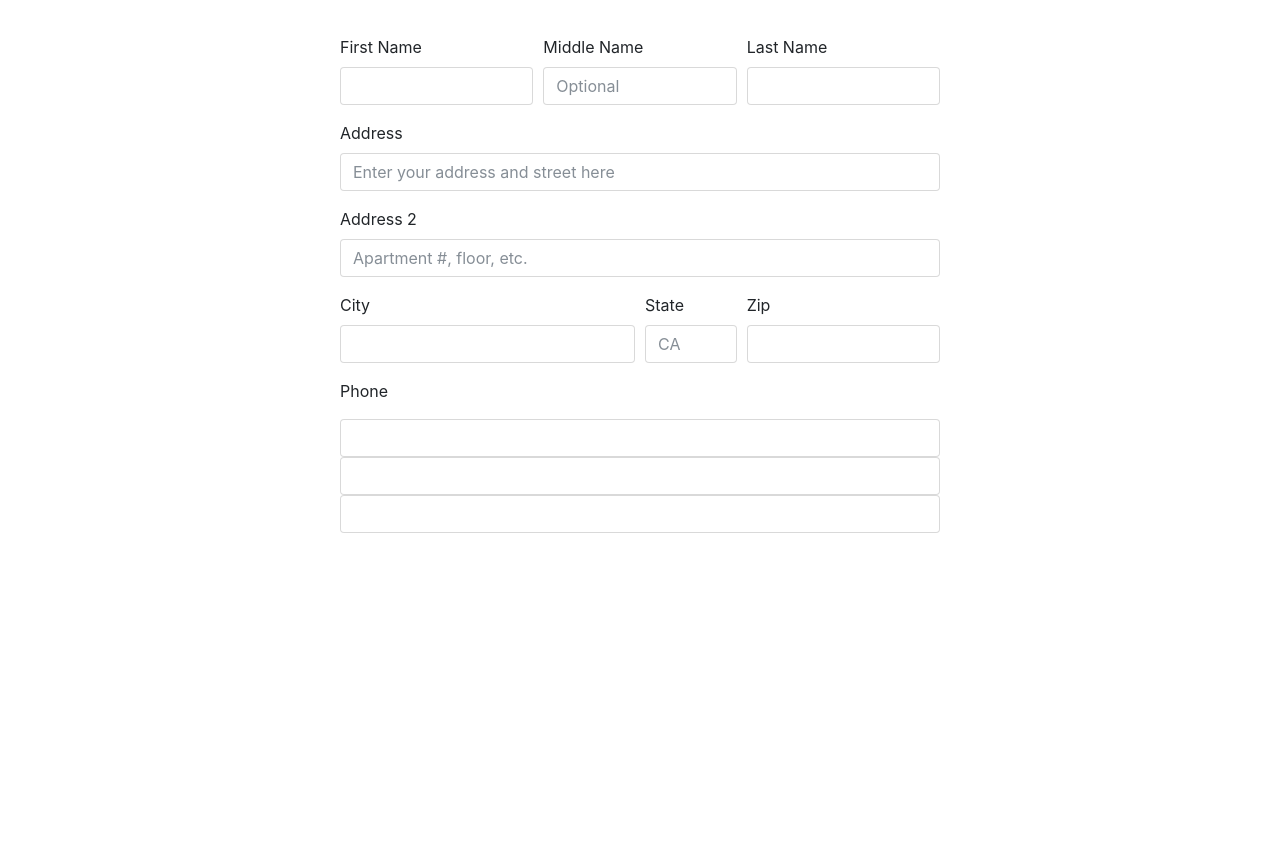
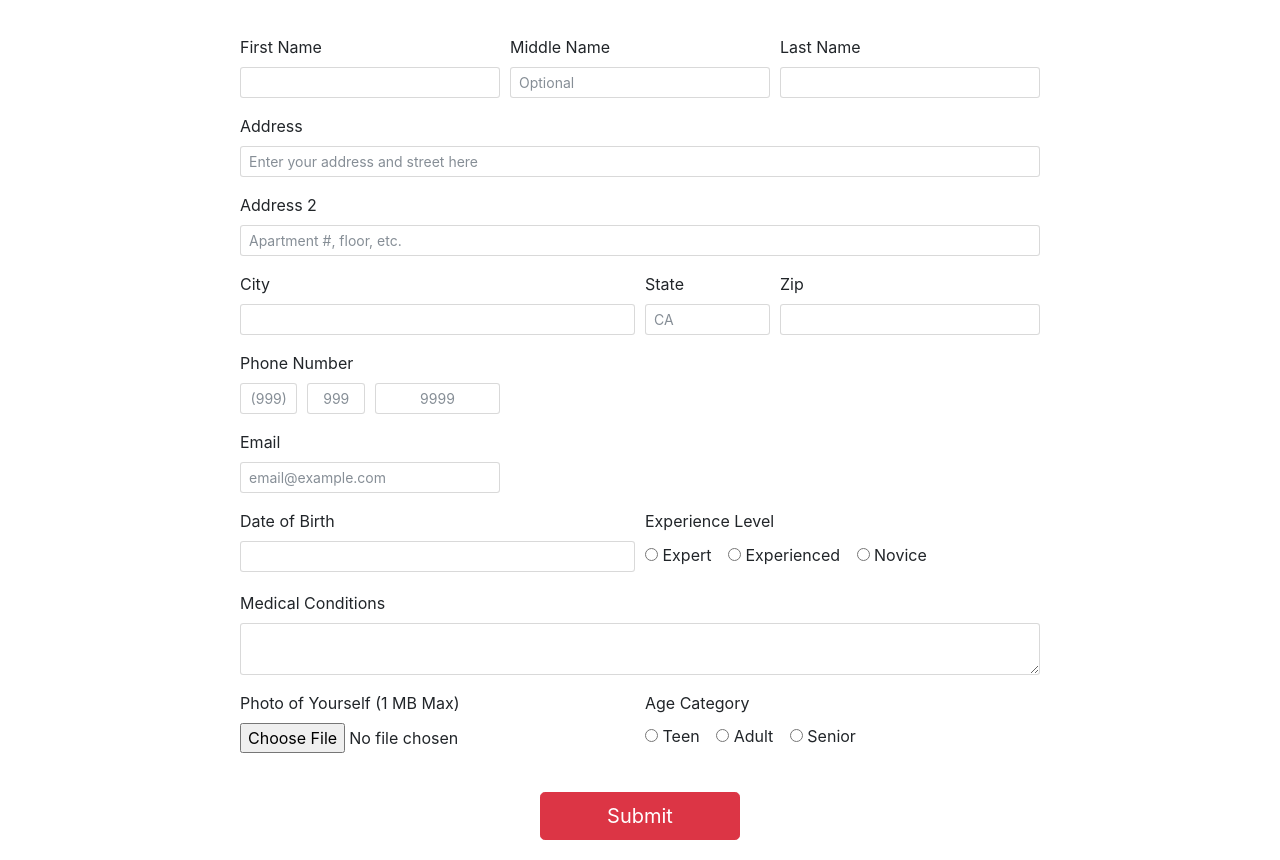
Before and after one commit to jhbed/proj2, a plain HTML site: page signup.html in a window 1280 px wide. Shown: the part 167-1027 px from the top of the page. Before the commit the page ends 800 px from the top, so only its background shows below. Drawn offline with nearby package versions, Linux system fonts and the light colour scheme.

Commit message:
added a ton to my form in html, none of it does any validating

```diff
--- a/signup.html
+++ b/signup.html
@@ -25,59 +25,146 @@
 			<div class="form-row">
 				<div class="form-group col-md-4">
 					<label for="fname">First Name</label>
-					<input type="text" id="fname" class="form-control">
+					<input type="text" id="fname" class="form-control form-control-sm">
 				</div>
 
 				<div class="form-group col-md-4">
 					<label for="mname">Middle Name</label>
-					<input type="text" id="mname" class="form-control" placeholder="Optional">
+					<input type="text" id="mname" class="form-control form-control-sm" placeholder="Optional">
 				</div>
 
 				<div class="form-group col-md-4">
 					<label for="lname">Last Name</label>
-					<input type="text" id="lname" class="form-control">
+					<input type="text" id="lname" class="form-control form-control-sm">
 				</div>
 
 			</div>
 
 			<div class="form-group">
 				<label for="address">Address</label>
-				<input type="text" id="address" class="form-control" placeholder="Enter your address and street here">
+				<input type="text" id="address" class="form-control form-control-sm" placeholder="Enter your address and street here">
 			</div>
 			<div class="form-group">
 				<label for="address2">Address 2</label>
-				<input type="text" id="address2" class="form-control" placeholder="Apartment #, floor, etc.">
+				<input type="text" id="address2" class="form-control form-control-sm" placeholder="Apartment #, floor, etc.">
 			</div>
 
 			<div class="form-row">
 				<div class="form-group col-md-6">
 					<label for="city">City</label>
-					<input type="text" id="city" class="form-control">
+					<input type="text" id="city" class="form-control form-control-sm">
 				</div>
 				<div class="form-group col-md-2">
 					<label for="state">State</label>
-					<input type="text" id="state" class="form-control" placeholder="CA">
+					<input type="text" id="state" class="form-control form-control-sm" placeholder="CA">
 				</div>
 				<div class="form-group col-md-4">
 					<label for="zip">Zip</label>
-					<input type="text" id="zip" class="form-control">
+					<input type="text" id="zip" class="form-control form-control-sm">
 				</div>
 			</div>
 
-			<div class="form-group phone-number">
-				<p>Phone</p>
-				<div class="col-xs-3">
-					<input type="tel" name="phone" class="form-control" value="" size="3" maxlength="3" required="required" title="">
+			<div id="phone-email-labels" class="form-row">
+				<div class="form-group col-md-4">
+					<label for="phone1">Phone Number</label>
+				</div>
+				<div class="form-group col-md-8">
+
+				</div>
+			</div>
+			<div id="phone-email" class="form-row">
+
+
+				<div class="form-group col-md-1">
+					<input type="text" id="phone1" class="form-control form-control-sm text-center" placeholder="(999)">
 				</div>
 
-				<div class="col-xs-3">
-					<input type="tel" name="phone" class="form-control" value="" size="3" maxlength="3" required="required" title="">
+				<div class="form-group col-md-1">
+					<input type="text" id="phone2" class="form-control form-control-sm text-center" placeholder="999">
 				</div>
 
+				<div class="form-group col-md-2">
+					<input type="text" id="phone3" class="form-control form-control-sm text-center" placeholder="9999">
+				</div>
 
-				<div class="col-xs-4">
-					<input type="tel" name="phone" class="form-control" value="" size="4" maxlength="4" required="required" title="">
+				<div class="col-md-8">
+
 				</div>
+
+			</div>
+			<div class="form-row">
+				<div class="form-group col-md-4">
+					<label for="email">Email</label>
+					<input type="text" id="email" class="form-control form-control-sm" placeholder="email@example.com">
+				</div>
+				<div class="col-md-8">
+
+				</div>
+			</div>
+			<div class="form-row">
+				<div class="form-group col-md-6">
+					<label for="dob">Date of Birth</label>
+					<input type="text" id="dob" class="form-control form-control-sm">
+				</div>
+				<div class="form-group col-md-6">
+
+					<label class="radio-title">Experience Level</label>
+
+					<div class="form-check form-check-inline">
+						<label class="form-check-label">
+							<input class="form-check-input" name="experience" type="radio" id="inlineradio1" value="Expert"> Expert
+						</label>
+					</div>
+					<div class="form-check form-check-inline">
+						<label class="form-check-label">
+							<input class="form-check-input" name="experience" type="radio" id="inlineradio2" value="Experienced"> Experienced
+						</label>
+					</div>
+					<div class="form-check form-check-inline">
+						<label class="form-check-label">
+							<input class="form-check-input" name="experience" type="radio" id="inlineradio3" value="Novice"> Novice
+						</label>
+					</div>
+				</div>
+			</div>
+
+			<div class="form-row">
+				<div class="form-group col-md-12">
+					<label for="medical-conditions">Medical Conditions</label>
+					<textarea id="medical-conditions" class="form-control form-control-sm" rows="2"></textarea>
+				</div>
+			</div>
+
+			<div class="form-row">
+				<div class="form-group col-md-6">
+					<label for="user-pic">Photo of Yourself (1 MB Max)</label>
+    				<input type="file" class="form-control-file" id="user-pic">
+				</div>
+				<div class="form-group col-md-6">
+
+					<label class="radio-title">Age Category</label>
+
+					<div class="form-check form-check-inline">
+						<label class="form-check-label">
+							<input class="form-check-input" name="age-category" type="radio" id="age-category1" value="Teen"> Teen
+						</label>
+					</div>
+					<div class="form-check form-check-inline">
+						<label class="form-check-label">
+							<input class="form-check-input" name="age-category" type="radio" id="age-category2" value="Adult"> Adult
+						</label>
+					</div>
+					<div class="form-check form-check-inline">
+						<label class="form-check-label">
+							<input class="form-check-input" name="age-category" type="radio" id="age-category3" value="Senior"> Senior
+						</label>
+					</div>
+
+				</div>
+			</div>
+
+			<div class="text-center submit">
+				<button type="submit" class="btn btn-lg btn-danger" href="index.html">Submit</button>
 			</div>
 		</form>
 	</div>
--- a/styles.css
+++ b/styles.css
@@ -11,7 +11,34 @@ i{
 form{
 	padding-top: 30px;
 	margin: auto;
-	width: 600px;
+	width: 800px;
+}
+
+button{
+	padding-bottom: 20px;
+	width: 200px;
+}
+
+.text-center{
+	text-align: center;
+}
+
+.submit{
+	padding: 20px;
+	text-align: center;
+}
+
+.radio-title{
+	display: block;
+}
+
+#phone-email-labels .form-group{
+	margin-bottom: 0px;
+}
+
+.no-bottom{
+	padding-bottom: 0px;
+	margin-bottom: 0px;
 }
 
 #form-title{
```
